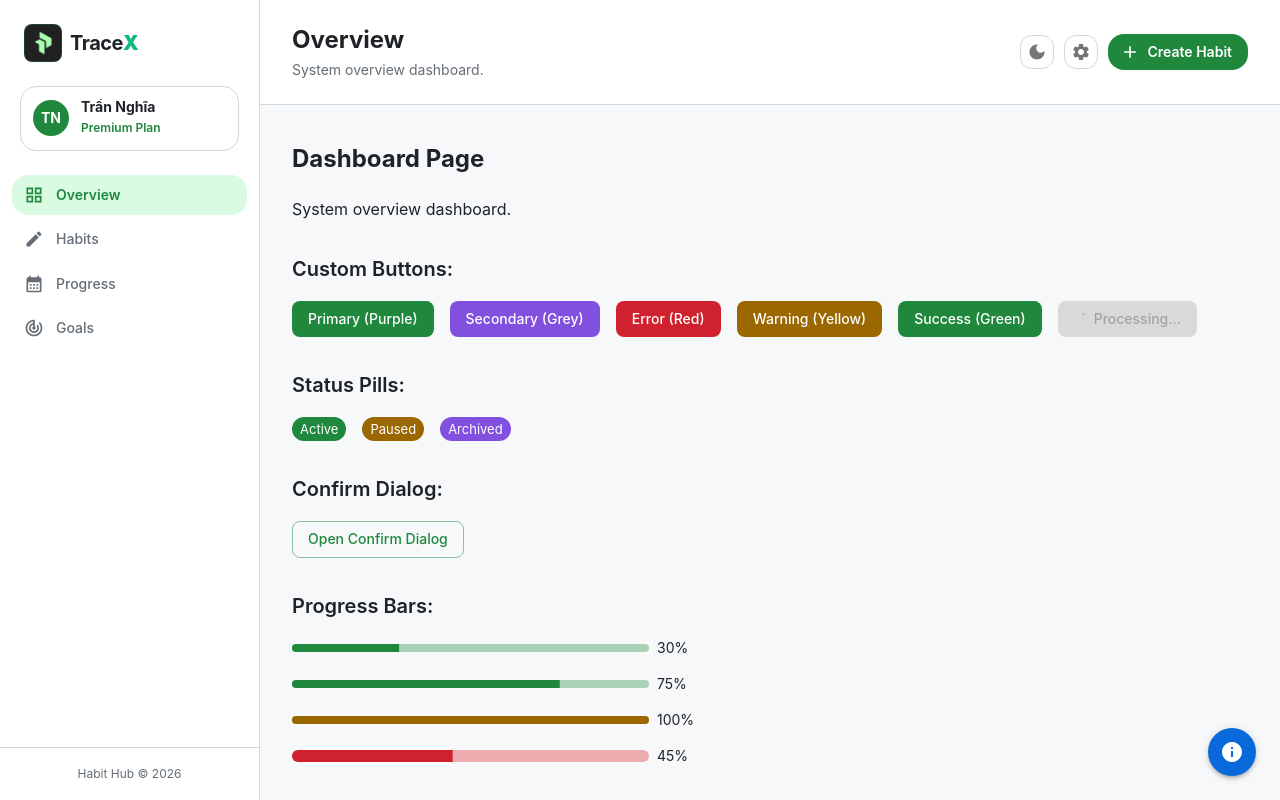
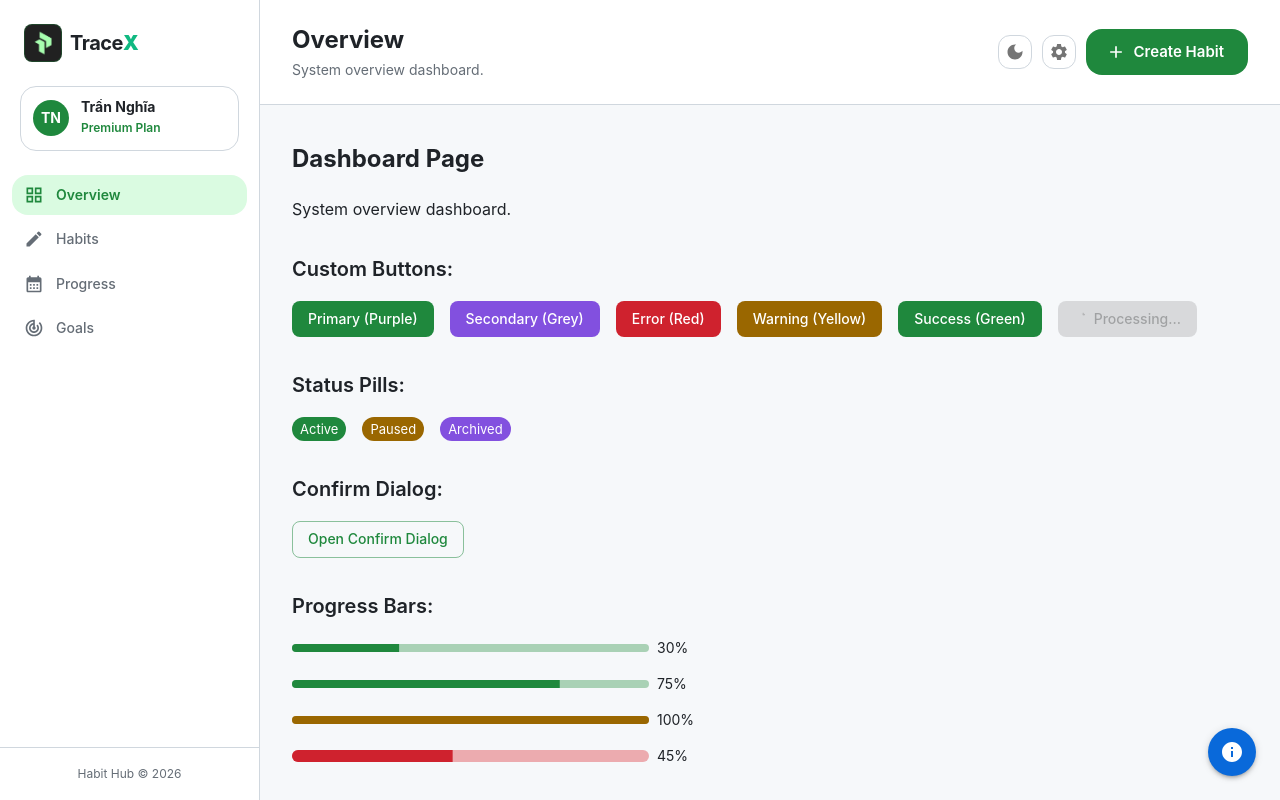
Before and after one commit to NghiaDPTWorkk/habit-hub, a React (Vite) app in the folder fe/: page / in a window 1280 px wide. Built offline with nearby package versions, Linux system fonts and the light colour scheme.

Commit message:
feat(ui): HH-29 - increase create habit button padding and font size

```diff
--- a/fe/src/components/layouts/PageHeader.tsx
+++ b/fe/src/components/layouts/PageHeader.tsx
@@ -1,5 +1,6 @@
 import React from 'react'
 import { Link as RouterLink } from 'react-router-dom'
+import { pxToRem } from '@/utils'
 import { Box, Typography, Button, IconButton } from '@/components/ui'
 
 // MUI Icons
@@ -96,9 +97,10 @@ export const PageHeader: React.FC<PageHeaderProps> = ({
           to="/habits"
           sx={{
             borderRadius: 2,
-            px: 2,
-            py: 0.75,
+            px: 3,
+            py: 1.25,
             fontWeight: 600,
+            fontSize: pxToRem(15),
             bgcolor: 'primary.main',
             '&:hover': {
               bgcolor: 'primary.dark',
```
